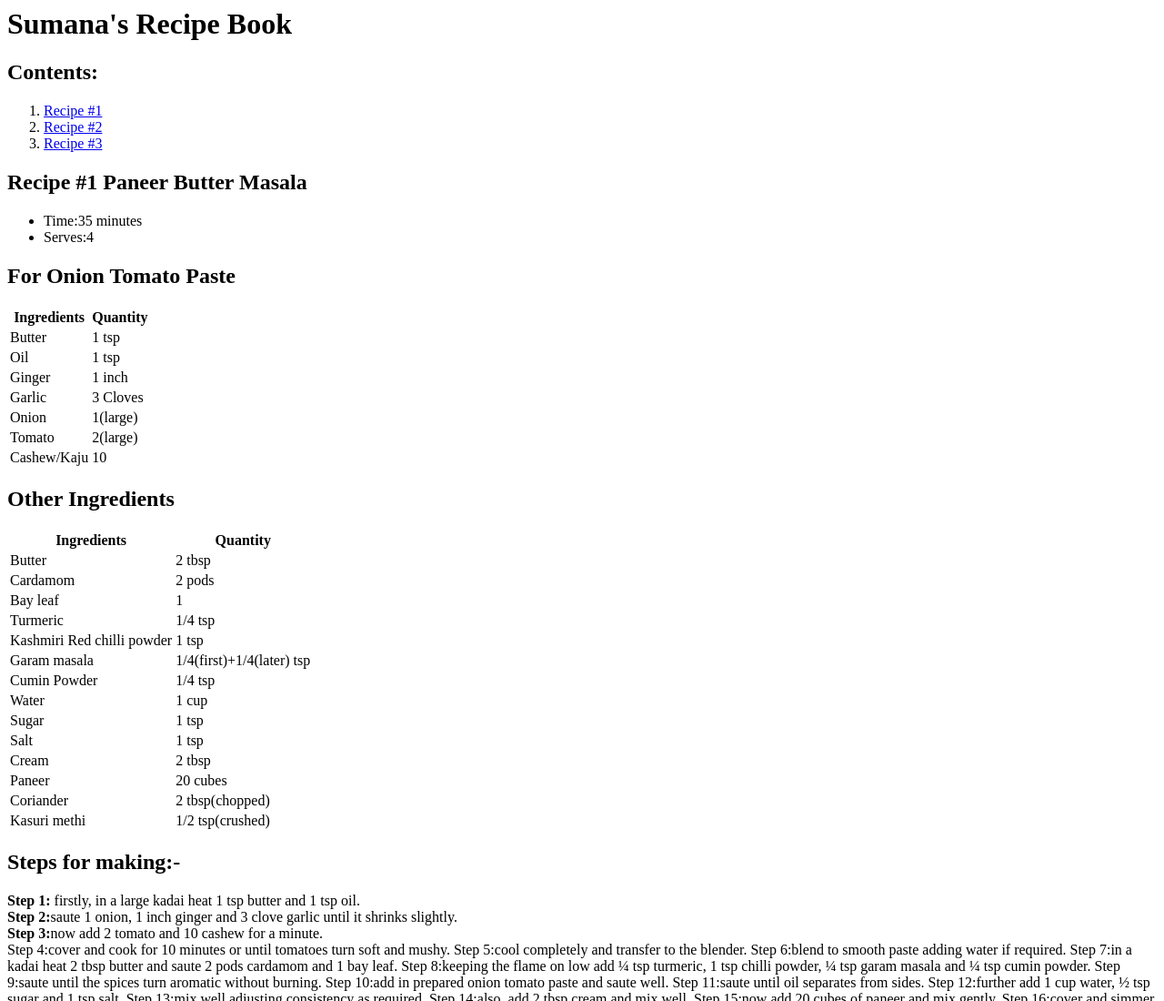
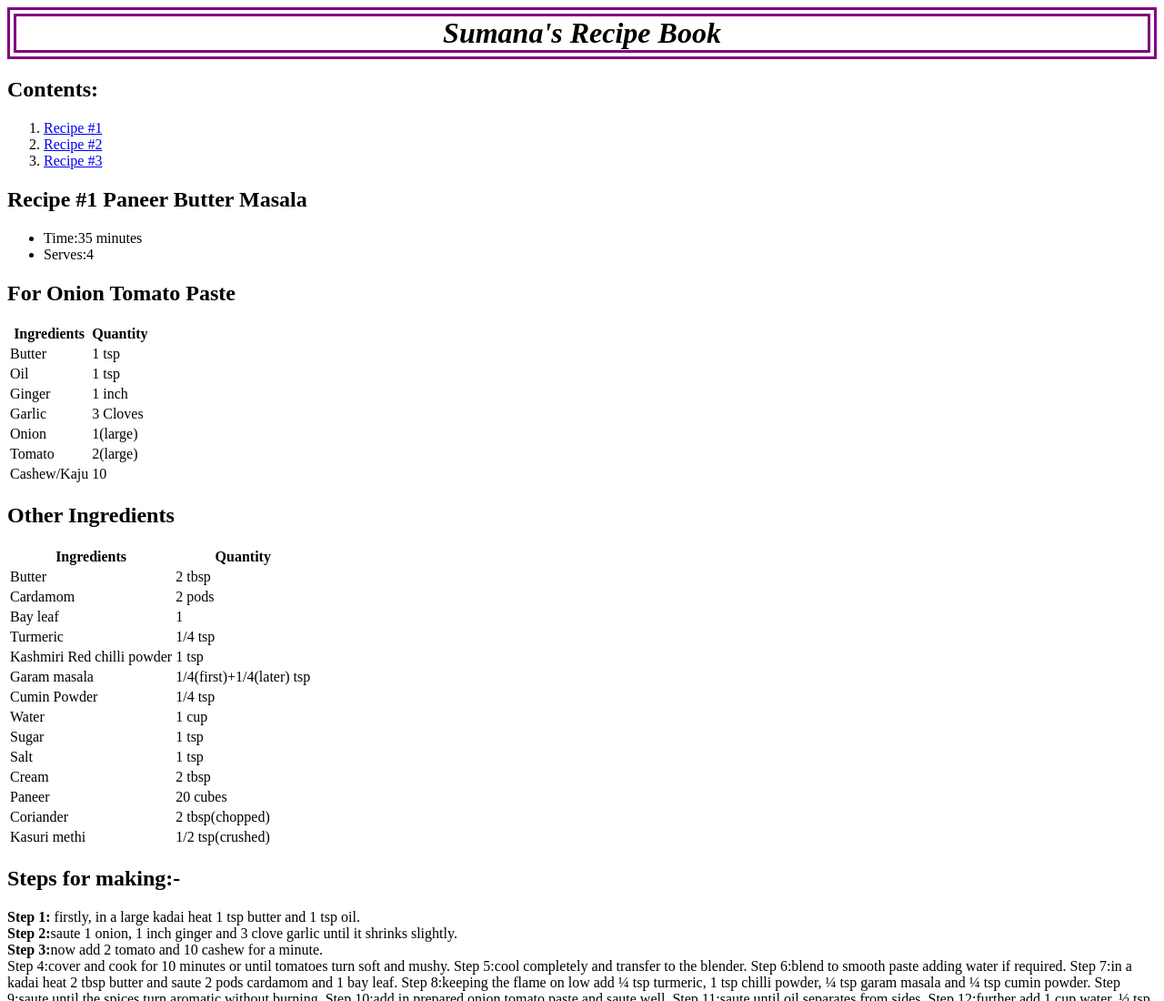
Before and after one commit to SumanaMaddirela/sumrecipes.github.io, a plain HTML site: page index.html in a window 1280 px wide. Shown: the top 1100 px of the page at 91% size. Drawn offline with Linux system fonts and the light colour scheme.

Commit message:
Update index.html

```diff
--- a/index.html
+++ b/index.html
@@ -1,3 +1,24 @@
+<!DOCTYPE html>
+<head>
+    <meta charset="utf-8">
+    <title>Sumana's recipes</title>
+    <style>
+        h1{
+            text-align:center;
+            text size:2em;
+            font-style:italic;
+            margin:auto;
+            border:10px double purple;
+        }
+    </style>
+
+</head>
+
+
+
+
+
+
 <h1>Sumana's Recipe Book</h1>
 
     <h2>Contents:</h2>
```
